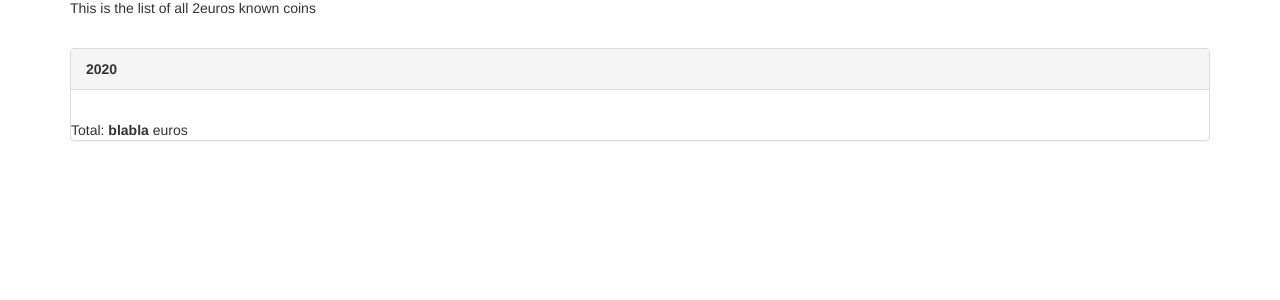
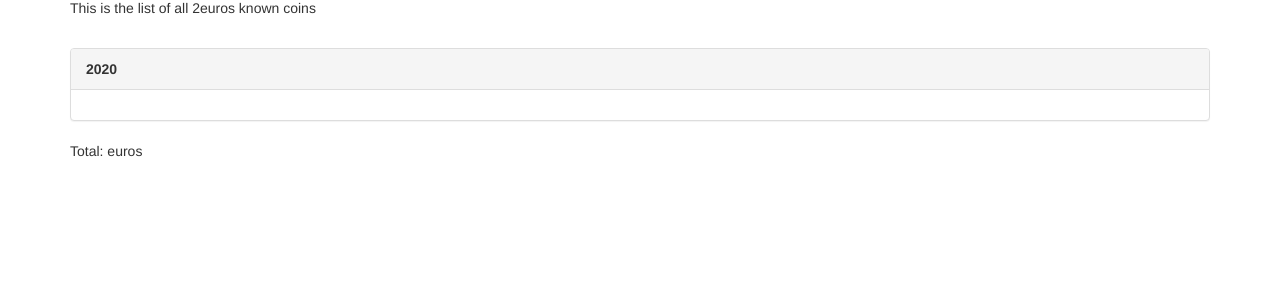
Before and after one commit to mehdichaouch/2euros.net, a PHP site: page /browse2.php in a window 1280 px wide. Shown: the part 137-437 px from the top of the page. Run offline with PHP 8.4, Linux system fonts and the light colour scheme; tables that the repository leaves empty or names only in its code hold one stand-in row (values such as "Sample post"); data that the repository does not hold is empty; a stand-in replaces the project's code that opens the database connection; some libraries are stand-ins or nearby versions.

```diff
--- a/browse2.php
+++ b/browse2.php
@@ -62,9 +62,9 @@
       echo '<div class="panel panel-default">';
       echo '<div class="panel-heading"><b>'. $row['year'] .'</b></div>';
       echo '<div class="panel-body">';
-      echo '';
       echo '</div>';
-      echo 'Total: <b>blabla</b> euros';
+      echo '</div>';
+      echo 'Total: <b>' . $money . '</b> euros';
       echo '</div>';
       echo '</div>';
       // #--HTML--#
```
